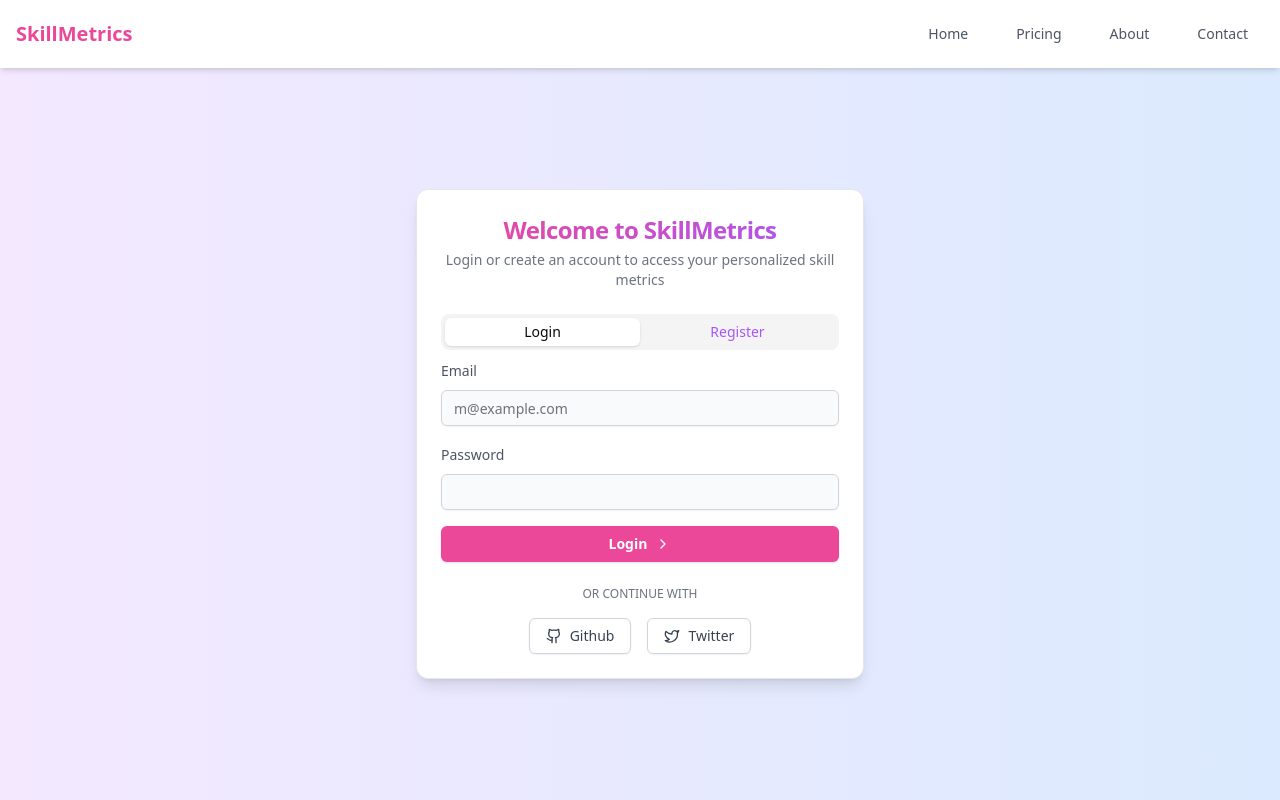
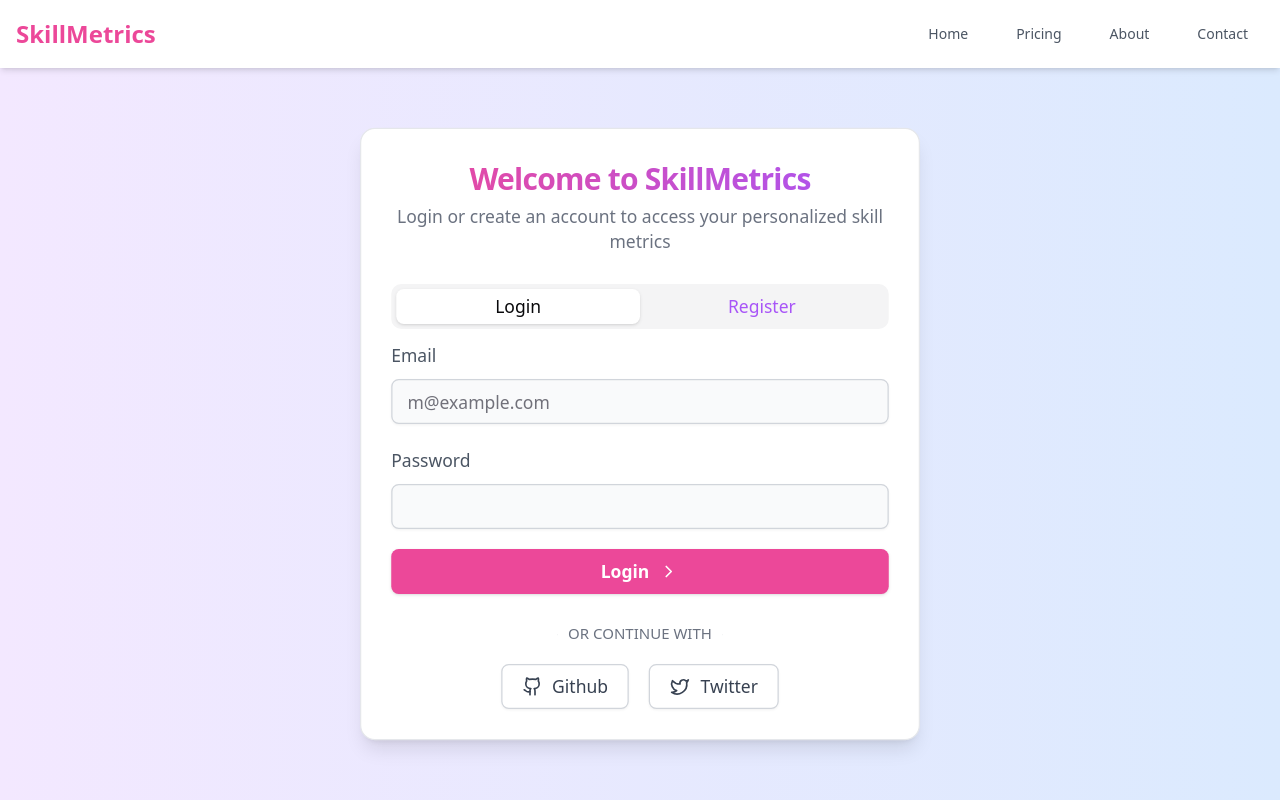
Before and after one commit to ChaitanyaJx/Skill-Metrics, a React (Vite) app: page /login in a window 1280 px wide. Built offline with nearby package versions, Linux system fonts and the light colour scheme.

Commit message:
Update App.jsx

```diff
--- a/src/App.jsx
+++ b/src/App.jsx
@@ -17,7 +17,7 @@ const App = () => {
     <div className="min-h-screen bg-white text-gray-900 flex flex-col">
       <nav className="bg-white p-4 sticky top-0 z-10 backdrop-filter backdrop-blur-lg bg-opacity-80 shadow-md">
         <div className="container mx-auto flex justify-between items-center">
-          <span className="text-xl font-bold text-pink-500">SkillMetrics</span>
+          <span className="text-2xl font-bold text-pink-500">SkillMetrics</span>
           <div className="space-x-4">
             <Button variant="ghost" className="text-gray-600 hover:text-pink-500 transition-colors">Home</Button>
             <DropdownMenu>
@@ -43,7 +43,7 @@ const App = () => {
       </nav>
 
       <main className="flex-grow flex items-center justify-center p-4 bg-gradient-to-r from-purple-100 to-blue-100">
-        <Card className="w-full max-w-md bg-white border-gray-200 shadow-lg">
+        <Card className="w-full max-w-md bg-white border-gray-200 shadow-lg scale-125">
           <CardHeader className="space-y-1">
             <CardTitle className="text-2xl font-bold text-center bg-gradient-to-r from-pink-500 to-purple-500 text-transparent bg-clip-text">
               Welcome to SkillMetrics
```
